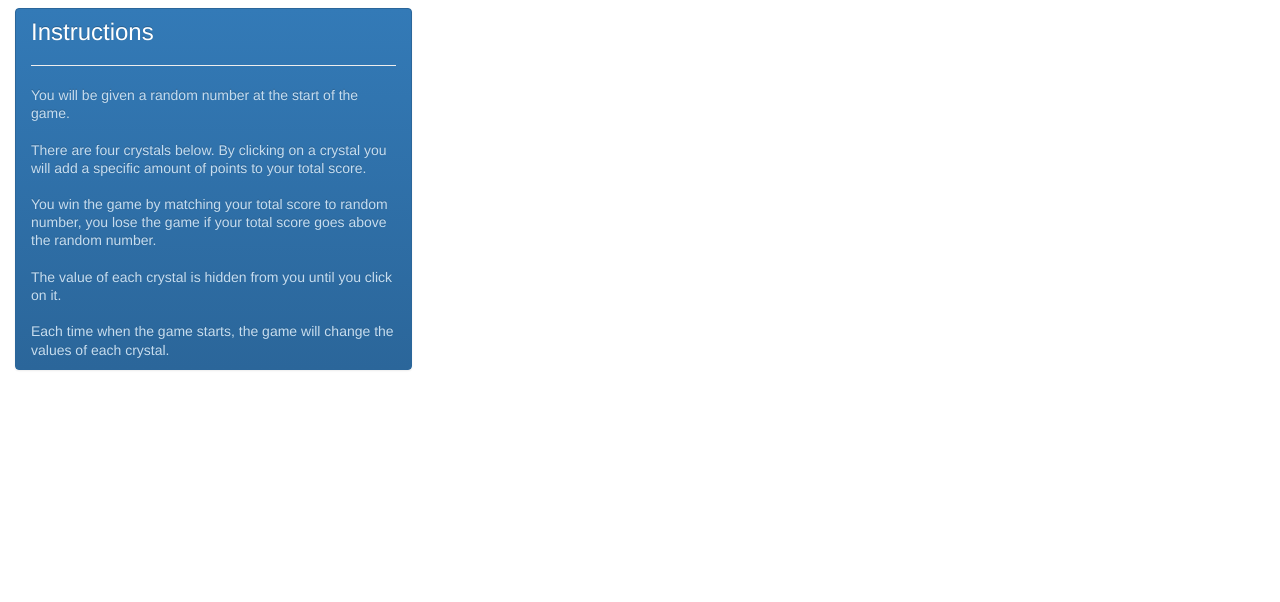
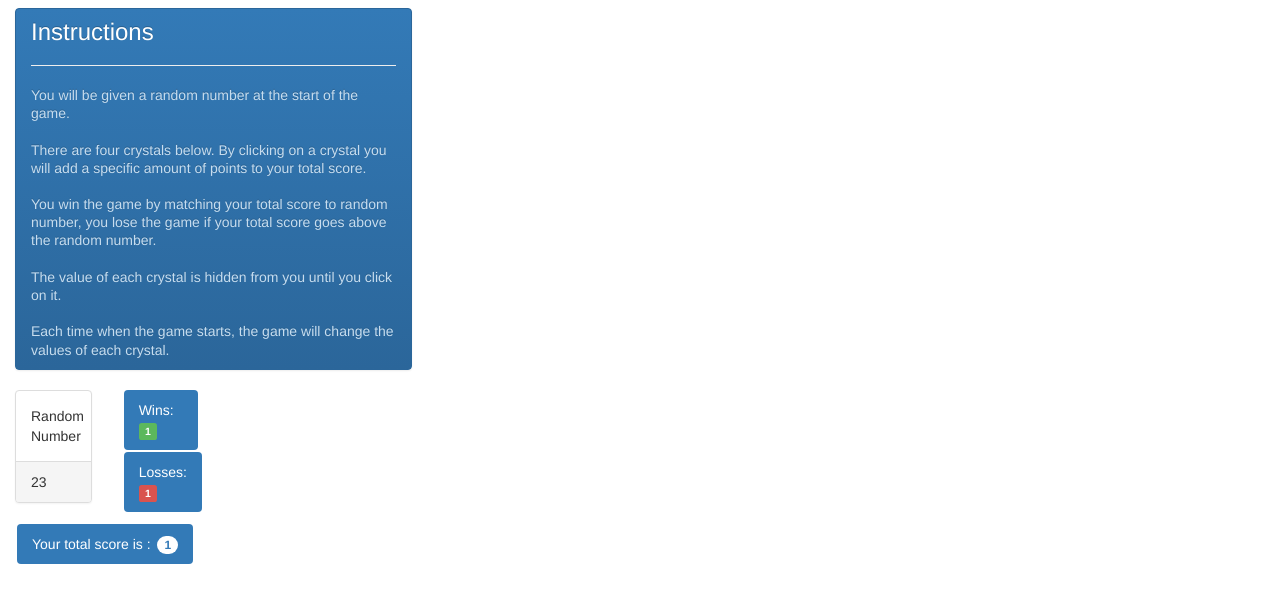
Before and after one commit to crazyceelo/week-4-game, a plain HTML site: page index.html in a window 1280 px wide. Shown: the part 62-664 px from the top of the page. Drawn offline with nearby package versions, Linux system fonts and the light colour scheme.

Commit message:
added the random number box, win box, and losses box, and total score box. HTML and CSS are done.

```diff
--- a/assets/css/style.css
+++ b/assets/css/style.css
@@ -9,3 +9,12 @@ html, body {
 	background-color: #F0FFFF;
 	margin-top: 0;
 }
+
+.winBox {
+	margin-left: 2px;
+	margin-bottom: 1px;
+}
+
+.lossBox {
+	margin-top: 1px;
+}
--- a/index.html
+++ b/index.html
@@ -64,6 +64,35 @@
 				</div>
 			</div>
 		</div>
+		<div class="row">
+			<div class="col-md-1">
+				<div class="panel panel-default">
+					<div class="panel-body">
+				    	Random Number
+					</div>
+				  	<div class="panel-footer">23</div>
+				</div>
+			</div>
+			<div class="col-md-1">
+				<ul class="nav nav-pills" role="tablist">
+				  	<li role="presentation" class="active winBox"><a>Wins: <span class="label label-success">1</span></a></li>
+				  	<li role="presentation" class="active lossBox"><a>Losses: <span class="label label-danger">1</span></a></li>
+				</ul>
+			</div>
+		</div>
+		<div class="row">
+			<div class="col-md-12">
+
+			</div>
+		</div>
+		<div class="row">
+			<div class="col-md-4">
+				<ul class="nav nav-pills" role="tablist">
+				  	<li role="presentation" class="active winBox"><a>Your total score is :  <span class="badge">1</span></a></li>
+				</ul>
+			</div>
+
+		</div>
 	</div>
 <script src="https://ajax.googleapis.com/ajax/libs/jquery/3.2.1/jquery.min.js"></script>
 <script type="text/javascript" src="assets/javascript/game.js"></script>
```
